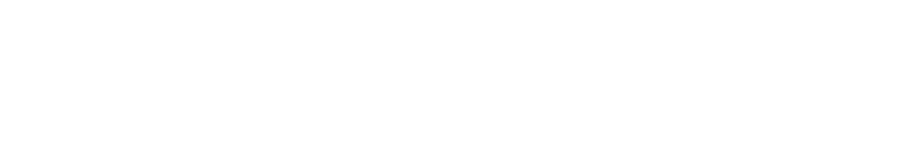
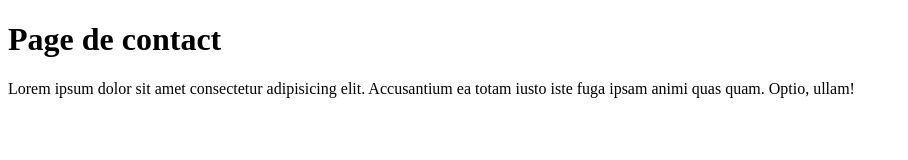
Before and after one commit to pierrooTH/git-test, a plain HTML site: page contact.html in a window 1280 px wide. Shown: the whole page, without its empty margins (0-908 px from the left). Drawn offline with Linux system fonts and the light colour scheme.

Commit message:
Amélioration de la page de contact
Ajout d'un titre H1 et d'un paragraphe blabla

```diff
--- a/contact.html
+++ b/contact.html
@@ -7,6 +7,7 @@
     <title>Document</title>
 </head>
 <body>
-
+    <h1>Page de contact</h1>
+    <p>Lorem ipsum dolor sit amet consectetur adipisicing elit. Accusantium ea totam iusto iste fuga ipsam animi quas quam. Optio, ullam!</p>
 </body>
 </html>
```
